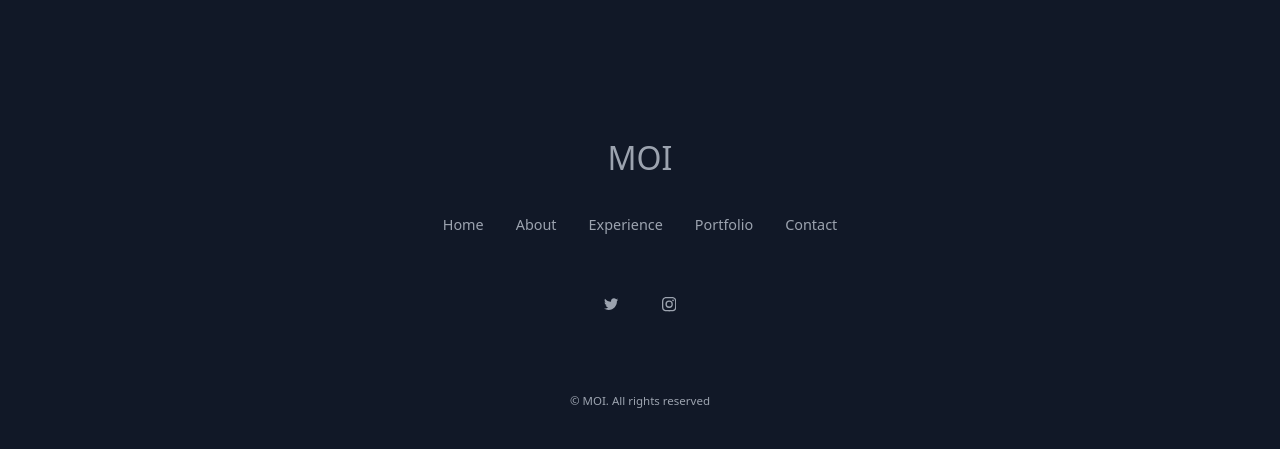
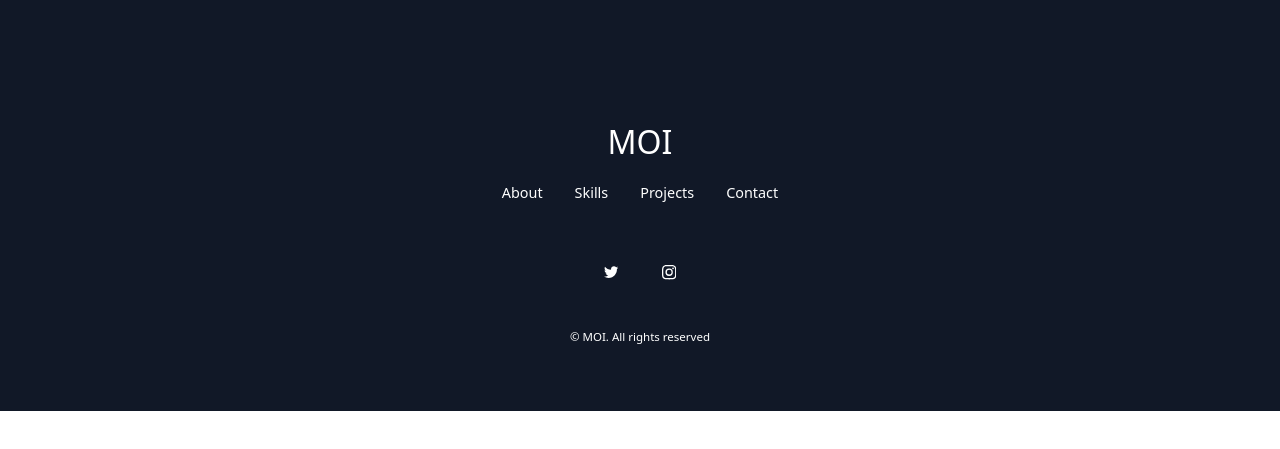
Before and after one commit to 12moi/moi, a React (Create React App) app: page / in a window 1280 px wide. Shown: the part 2729-3178 px from the top of the page. After the commit the page ends 3140 px from the top, so only its background shows below. Built offline with nearby package versions, Linux system fonts and the light colour scheme.

Commit message:
add updates

```diff
--- a/src/App.css
+++ b/src/App.css
@@ -1,17 +1,17 @@
 footer{
-    background: var(--color-primary);
+    background:grey-800;
     padding: 3rem 0;
     text-align: center;
     font-size: 0.9rem;
-    margin-top: 7rem;
+    margin-top: 6rem;
 }
 footer a{
-    color: var(--color-bg);
+    color: white;
 }
 .footer__logo{
     font-size: 2rem;
     font-weight: 500;
-    margin-bottom: 2rem;
+    margin-bottom: 1rem;
     display: inline-block;
 }
 .pernalinks{
@@ -26,11 +26,11 @@ footer a{
     display: flex;
     justify-content: center;
     gap: 1rem;
-    margin-bottom: 4rem;
+    margin-bottom: 2rem;
 }
 .footer__social a{
-    background: var(--color-bg);
-    color: var(--color-white);
+
+    color: white;
     padding: 0.8rem;
     border-radius: 0.7rem;
     display: flex;
@@ -44,8 +44,8 @@ footer a{
 
 }
 .footer__copyright{
-    margin-bottom: 4rem;
-    color: var(--color-bg);
+    margin-bottom: 1rem;
+    color: white;
 
 }
 
--- a/src/components/Footer.js
+++ b/src/components/Footer.js
@@ -9,10 +9,10 @@ export default function Footer() {
     <footer>
     <a href='' className='footer__logo'>MOI</a>
     <ul className='pernalinks'>
-      <li><a href='#'>Home</a></li>
+      {/* <li><a href='#'>Home</a></li> */}
       <li><a href='#about'>About</a></li>
-      <li><a href='#experience'>Experience</a></li>
-      <li><a href='#portfolio'>Portfolio</a></li>
+      <li><a href='#skills'>Skills</a></li>
+      <li><a href='#projects'>Projects</a></li>
       <li><a href='#contact'>Contact</a></li>
     </ul>
     <div className='footer__social'>
```
